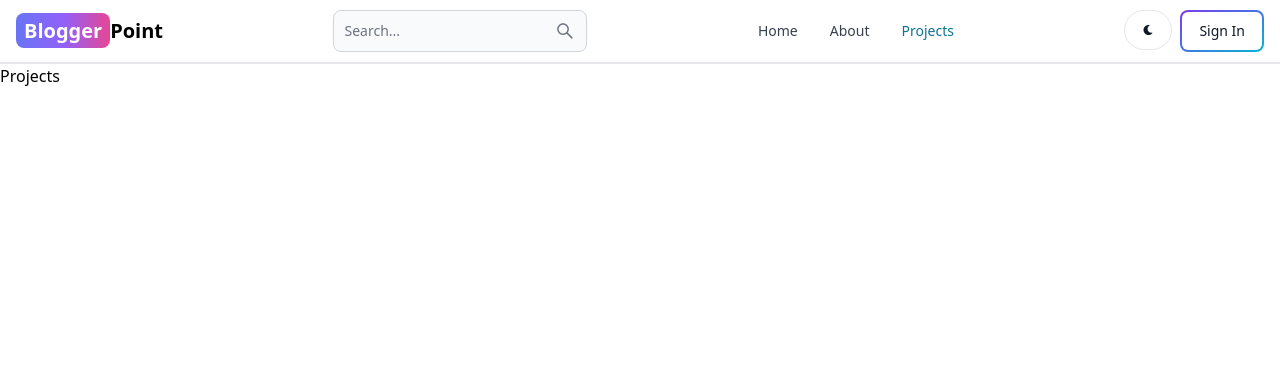
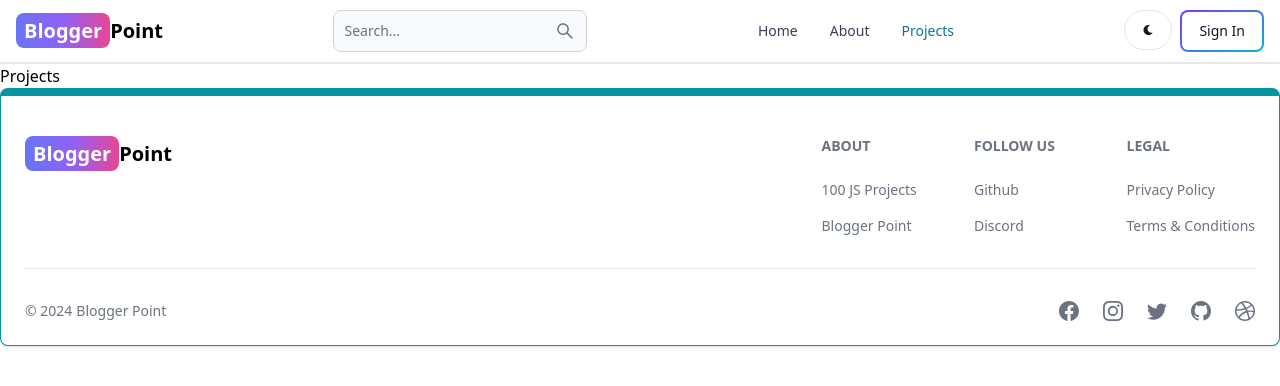
Before and after one commit to GeshikaThennakoon/mern-blog, a React (Vite) app in the folder client/: page /projects in a window 1280 px wide. Shown: the top 386 px of the page. Built offline with nearby package versions, Linux system fonts and the light colour scheme.

Commit message:
create and add the footer component

```diff
--- a/client/src/App.jsx
+++ b/client/src/App.jsx
@@ -6,6 +6,7 @@
 import Dashboard from "./pages/Dashboard"
 import Projects from "./pages/Projects"
 import Header from "./components/Header"
+import Footer from "./components/Footer"
 
 export default function App() {
   return (
@@ -23,6 +24,7 @@
 
 
       </Routes>
+      <Footer/>
 
     </BrowserRouter>
   )
--- /dev/null
+++ b/client/src/components/Footer.jsx
@@ -0,0 +1,85 @@
+import React from 'react'
+import { Footer } from 'flowbite-react';
+import { Link } from 'react-router-dom';
+import { BsFacebook, BsInstagram, BsTwitter, BsGithub, BsDribbble } from 'react-icons/bs';
+
+export default function FooterCom() {
+  return (
+    <Footer container className='border border-t-8 border-teal-500'>
+        <div className="w-full max-w-7xl mx-auto">
+            <div className="grid w-full justify-between sm:flex md:grid-cols-1">
+                <div className="mt-5">
+                <Link to="/" className='self-center whitespace-nowrap text-lg sm:text-xl font-semibold dark:text-white'>
+        <span className='px-2 py-1 bg-gradient-to-r from-indigo-500 via-purple-500 to-pink-500 rounded-lg text-white'>Blogger</span>
+        Point
+      </Link>
+                </div>
+                <div className="grid grid-cols-2 gap-8 mt-4 sm:grid-cols-3 sm:gap-6">
+                    <div>
+                    <Footer.Title title='About' />
+                    <Footer.LinkGroup col>
+                        <Footer.Link
+                           href='https://www.100jsprojects.com'
+                           target='_blank'
+                           rel='noopener noreferrer'
+                        >
+                            100 JS Projects
+                        </Footer.Link>
+                        <Footer.Link
+                           href='/about'
+                           target='_blank'
+                           rel='noopener noreferrer'
+                        >
+                            Blogger Point
+                        </Footer.Link>
+                    </Footer.LinkGroup>
+                    </div>
+                    <div>
+                    <Footer.Title title='Follow us' />
+                    <Footer.LinkGroup col>
+                        <Footer.Link
+                           href='https://www.github.com/geshikathennakoon'
+                           target='_blank'
+                           rel='noopener noreferrer'
+                        >
+                            Github
+                        </Footer.Link>
+                        <Footer.Link
+                           href='#'
+                        >
+                            Discord
+                        </Footer.Link>
+                    </Footer.LinkGroup>
+                    </div>
+                    <div>
+                    <Footer.Title title='Legal' />
+                    <Footer.LinkGroup col>
+                        <Footer.Link
+                           href='#'
+                        >
+                            Privacy Policy
+                        </Footer.Link>
+                        <Footer.Link
+                           href='#'
+                        >
+                            Terms &amp; Conditions
+                        </Footer.Link>
+                    </Footer.LinkGroup>
+                    </div>
+                </div>
+            </div>
+            <Footer.Divider />
+            <div className='w-full sm:flex sm:items-center sm:justify-between'>
+                <Footer.Copyright href='#' by="Blogger Point" year={new Date().getFullYear()}/>
+                <div className="flex gap-6 sm:mt-0 mt-4 sm:justify-center">
+                    <Footer.Icon href='#' icon={BsFacebook} />
+                    <Footer.Icon href='#' icon={BsInstagram} />
+                    <Footer.Icon href='#' icon={BsTwitter} />
+                    <Footer.Icon href='https:github.com/geshikathennakoon'icon={BsGithub} />
+                    <Footer.Icon href='#' icon={BsDribbble} />
+                </div>
+            </div>
+        </div>
+    </Footer>
+  );
+}
```
